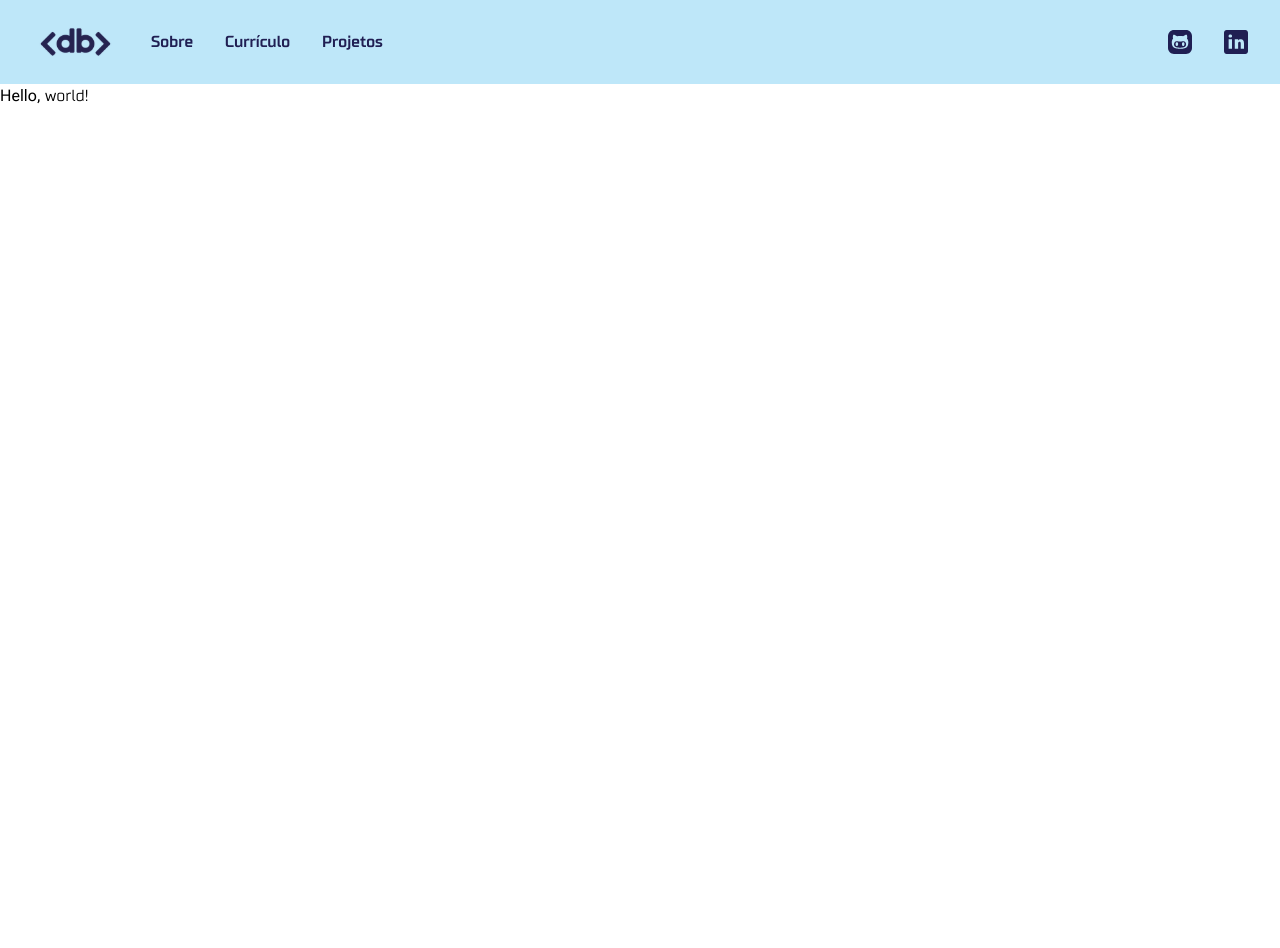
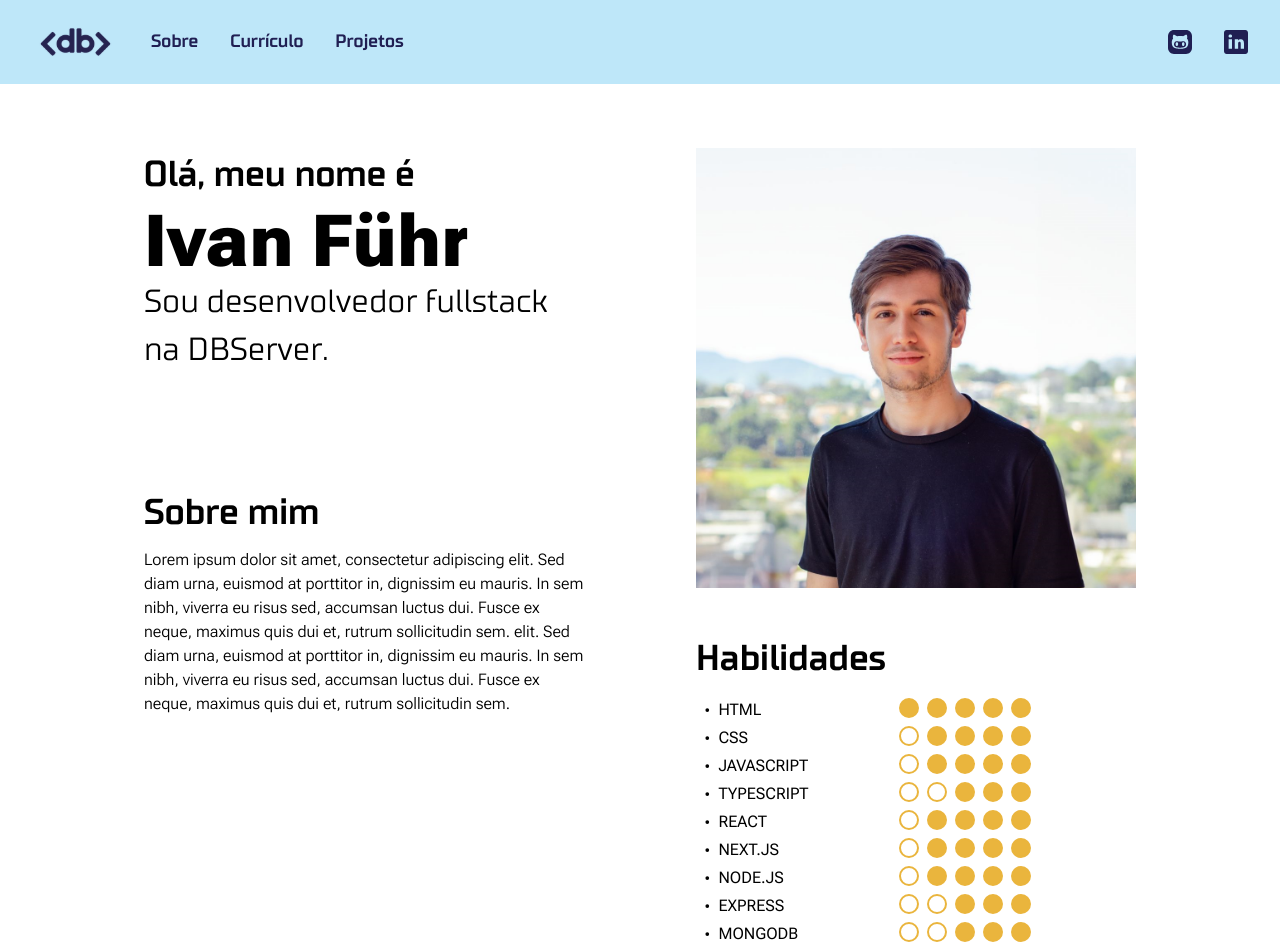
Before and after one commit to ivanfuhr/portfolio-db, a Next.js app: page / in a window 1280 px wide. Shown: the top 948 px of the page. Before the commit the page ends 800 px from the top, so only its background shows below. Built offline with nearby package versions, Linux system fonts and the light colour scheme.

Commit message:
feat: home page

```diff
--- /dev/null
+++ b/src/app/(pages)/(home)/page.tsx
@@ -0,0 +1,120 @@
+import { Assessment, AssessmentProps } from "@/components/Assessment";
+import { StrongTitle } from "@/components/StrongTitle";
+import { Title } from "@/components/Title";
+import { Dot } from "lucide-react";
+import Image from "next/image";
+
+const skills: AssessmentProps[] = [
+  {
+    label: "HTML",
+    score: 5,
+  },
+  {
+    label: "CSS",
+    score: 4,
+  },
+  {
+    label: "JavaScript",
+    score: 4,
+  },
+  {
+    label: "TypeScript",
+    score: 3,
+  },
+  {
+    label: "React",
+    score: 4,
+  },
+  {
+    label: "Next.js",
+    score: 4,
+  },
+  {
+    label: "Node.js",
+    score: 4,
+  },
+  {
+    label: "Express",
+    score: 3,
+  },
+  {
+    label: "MongoDB",
+    score: 3,
+  },
+  {
+    label: "PostgreSQL",
+    score: 3,
+  },
+  {
+    label: "Docker",
+    score: 3,
+  },
+  {
+    label: "Git",
+    score: 4,
+  },
+  {
+    label: "CI/CD",
+    score: 3,
+  },
+  {
+    label: "TDD",
+    score: 3,
+  },
+  {
+    label: "Scrum",
+    score: 4,
+  },
+];
+
+export default function Home() {
+  return (
+    <main className="grid grid-cols-1 gap-16 lg:grid-cols-2 lg:gap-28">
+      <div>
+        <Title type="h1">
+          Olá, meu nome é <br />
+          <StrongTitle>Ivan Führ</StrongTitle>
+        </Title>
+
+        <p className="font-supermolot text-xl lg:text-3xl">
+          Sou desenvolvedor fullstack na DBServer.
+        </p>
+
+        <Title className="mb-2 mt-8 lg:mt-28">Sobre mim</Title>
+
+        <p className="max-w-xl font-light">
+          Lorem ipsum dolor sit amet, consectetur adipiscing elit. Sed diam
+          urna, euismod at porttitor in, dignissim eu mauris. In sem nibh,
+          viverra eu risus sed, accumsan luctus dui. Fusce ex neque, maximus
+          quis dui et, rutrum sollicitudin sem. elit. Sed diam urna, euismod at
+          porttitor in, dignissim eu mauris. In sem nibh, viverra eu risus sed,
+          accumsan luctus dui. Fusce ex neque, maximus quis dui et, rutrum
+          sollicitudin sem.
+        </p>
+      </div>
+
+      <aside>
+        <Image
+          src="/images/profile.png"
+          alt="Foto de perfil"
+          width={576}
+          height={576}
+          className="w-full max-w-xl"
+        />
+
+        <Title type="h3" className="mt-11">
+          Habilidades
+        </Title>
+
+        <ul className="mt-3 flex flex-col gap-1 sm:max-w-max">
+          {skills.map((skill, index) => (
+            <li className="flex" key={index}>
+              <Dot />
+              <Assessment label={skill.label} score={skill.score} />
+            </li>
+          ))}
+        </ul>
+      </aside>
+    </main>
+  );
+}
--- a/src/app/(pages)/page.tsx
+++ /dev/null
@@ -1,5 +0,0 @@
-export default function Home() {
-  return (
-    <h3>Hello, <span className="font-supermolot">world!</span></h3>
-  );
-}
--- /dev/null
+++ b/src/app/(pages)/projetos/page.tsx
@@ -0,0 +1,5 @@
+import { Title } from "@/components/Title";
+
+export default function ProjetosPage() {
+  return <Title>Hello, world!</Title>;
+}
--- a/src/app/layout.tsx
+++ b/src/app/layout.tsx
@@ -1,9 +1,9 @@
+import { Footer } from "@/components/Footer";
 import { Header } from "@/components/Header";
 import { classnameMerge } from "@/lib/classname-merge";
 import { robotoFlex, ttSupermolot } from "@/lib/font-config";
 import type { Metadata } from "next";
 import "./globals.css";
-
 
 export const metadata: Metadata = {
   title: "Portfolio - Ivan Führ",
@@ -16,15 +16,18 @@ export default function RootLayout({
 }>) {
   return (
     <html lang="pt-BR">
-      <body className={classnameMerge(
-        "min-h-screen bg-background font-sans antialiased",
-        robotoFlex.variable,
-        ttSupermolot.variable,
-      )}>
+      <body
+        className={classnameMerge(
+          "bg-background min-h-screen font-sans antialiased",
+          robotoFlex.variable,
+          ttSupermolot.variable,
+        )}
+      >
         <Header />
-        <main>
+        <div className="mx-auto my-6 max-w-6xl px-6 lg:my-16 lg:px-20">
           {children}
-        </main>
+        </div>
+        <Footer />
       </body>
     </html>
   );
--- /dev/null
+++ b/src/components/Assessment.tsx
@@ -0,0 +1,37 @@
+import { classnameMerge } from "@/lib/classname-merge";
+
+export type AssessmentProps = {
+  label: string;
+  score: 0 | 1 | 2 | 3 | 4 | 5;
+};
+
+type ScoreItemProps = {
+  active: boolean;
+};
+
+function ScoreItem({ active }: ScoreItemProps) {
+  return (
+    <div
+      className={classnameMerge(
+        "h-5 w-5 rounded-full border-2 border-yellow-default",
+        active && "bg-yellow-default",
+      )}
+    />
+  );
+}
+
+export function Assessment({ label, score }: AssessmentProps) {
+  return (
+    <div className="flex w-full justify-between sm:gap-20">
+      <span className="uppercase">{label}</span>
+
+      <div className="flex flex-row-reverse gap-2">
+        <ScoreItem active={score >= 1} />
+        <ScoreItem active={score >= 2} />
+        <ScoreItem active={score >= 3} />
+        <ScoreItem active={score >= 4} />
+        <ScoreItem active={score >= 5} />
+      </div>
+    </div>
+  );
+}
--- /dev/null
+++ b/src/components/Footer.tsx
@@ -0,0 +1,9 @@
+import Image from "next/image";
+
+export function Footer() {
+  return (
+    <footer className="flex items-center justify-center bg-blue-variant1 py-3">
+      <Image src="/images/logo-slogan.svg" alt="Logo" width={261} height={73} />
+    </footer>
+  );
+}
--- a/src/components/Header.tsx
+++ b/src/components/Header.tsx
@@ -5,16 +5,16 @@ import { SocialLinks } from "./SocialsLinks";
 
 export function Header() {
   return (
-    <header className="flex items-center justify-between bg-blue-variant1 px-4 py-3 md:px-8">
-      <div className="flex items-center gap-4 md:gap-8 ">
+    <header className="max-w-8xl mx-auto flex items-center justify-between bg-blue-variant1 px-4 py-3 lg:px-8">
+      <div className="flex items-center gap-4 lg:gap-8 ">
         <Image src="/images/logo.svg" alt="Logo" width={87} height={60} />
 
-        <nav className="hidden gap-4 font-supermolot font-bold text-darkBlue-default md:flex md:gap-8">
+        <nav className="hidden gap-4 font-supermolot text-lg font-bold text-darkBlue-default lg:flex lg:gap-8">
           <NavLinks />
         </nav>
       </div>
 
-      <div className="flex items-center gap-4 md:gap-8">
+      <div className="flex items-center gap-4 lg:gap-8">
         <SocialLinks />
         <NavMobile />
       </div>
--- a/src/components/NavLinks.tsx
+++ b/src/components/NavLinks.tsx
@@ -5,7 +5,7 @@ export function NavLinks() {
     <>
       <Link href="/">Sobre</Link>
       <Link href="/">Currículo</Link>
-      <Link href="/">Projetos</Link>
+      <Link href="/projetos">Projetos</Link>
     </>
   );
 }
--- a/src/components/NavMobile.tsx
+++ b/src/components/NavMobile.tsx
@@ -9,7 +9,7 @@ export function NavMobile() {
   return (
     <Dialog.Root>
       <Dialog.Trigger asChild>
-        <button className="md:hidden" aria-label="Abrir menu de navegação">
+        <button className="lg:hidden" aria-label="Abrir menu de navegação">
           <Menu className="h-6 w-6 text-darkBlue-default" />
         </button>
       </Dialog.Trigger>
--- /dev/null
+++ b/src/components/StrongTitle.tsx
@@ -0,0 +1,11 @@
+type StrongTitleProps = {
+  children: React.ReactNode;
+};
+
+export function StrongTitle({ children }: StrongTitleProps) {
+  return (
+    <strong className="mt-1 block font-sans text-5xl lg:text-7xl">
+      {children}
+    </strong>
+  );
+}
--- /dev/null
+++ b/src/components/Title.tsx
@@ -0,0 +1,22 @@
+import { classnameMerge } from "@/lib/classname-merge";
+
+type TitleProps = {
+  children: React.ReactNode;
+  className?: string;
+  type?: "h1" | "h2" | "h3" | "h4" | "h5" | "h6";
+};
+
+export function Title({ children, className, type = "h2" }: TitleProps) {
+  const HeadingTag = type;
+
+  return (
+    <HeadingTag
+      className={classnameMerge(
+        "font-supermolot text-2xl font-bold lg:text-4xl",
+        className,
+      )}
+    >
+      {children}
+    </HeadingTag>
+  );
+}
--- a/tailwind.config.ts
+++ b/tailwind.config.ts
@@ -66,6 +66,9 @@ const config: Config = {
         "2xl": "1.75rem",
         "3xl": "2rem",
         "4xl": "2.25rem"
+      },
+      maxWidth: {
+        "8xl": "85rem"
       }
     },
   },
```
Also changed, not shown: public/images/logo-slogan.svg (added), public/images/profile.png (added).
